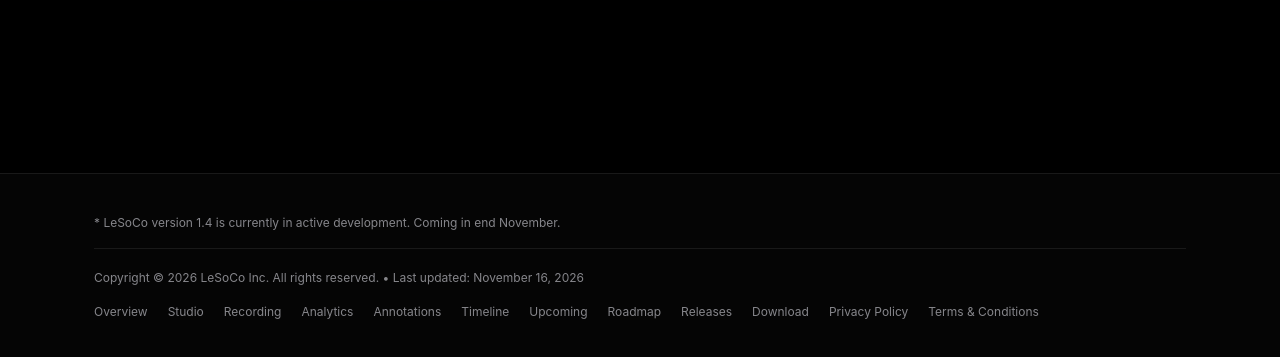
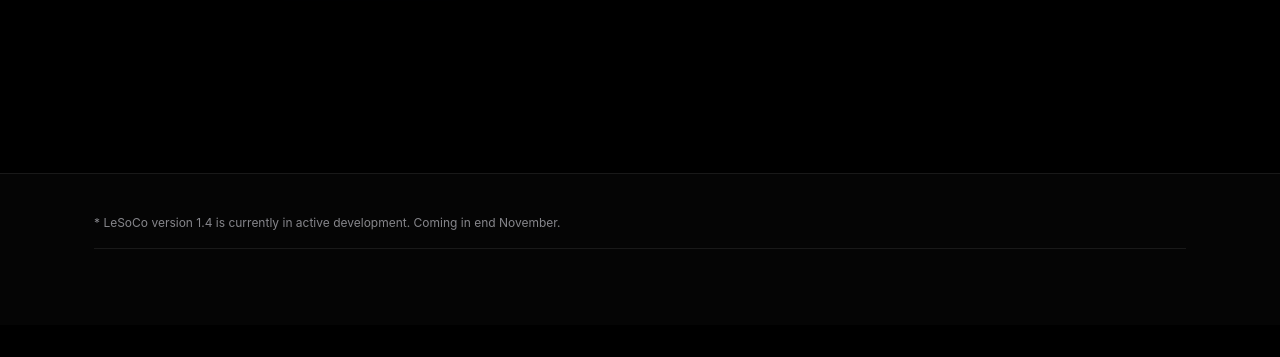
Before and after one commit to sniffuntidypond/LeSoCo-Website, a plain HTML site: page index.html in a window 1280 px wide. Shown: the part 627-984 px from the top of the page. After the commit the page ends 952 px from the top, so only its background shows below. Drawn offline with Linux system fonts and the light colour scheme.

Commit message:
Update index.html

```diff
--- a/index.html
+++ b/index.html
@@ -118,21 +118,6 @@
         * LeSoCo version 1.4 is currently in active development. Coming in end November.
       </div>
       <div class="apple-footer-bottom">
-        <div>Copyright &copy; <span id="year"></span> LeSoCo Inc. All rights reserved. &bull; Last updated: November 16, 2026</div>
-        <div class="apple-footer-links">
-          <a href="index.html">Overview</a>
-          <a href="studio.html">Studio</a>
-          <a href="recording.html">Recording</a>
-          <a href="analytics.html">Analytics</a>
-          <a href="annotations.html">Annotations</a>
-          <a href="timeline.html">Timeline</a>
-          <a href="upcoming.html">Upcoming</a>
-          <a href="roadmap.html">Roadmap</a>
-          <a href="releases.html">Releases</a>
-          <a href="https://github.com/sniffuntidypond/LeSoCo.git" target="_blank" rel="noopener noreferrer">Download</a>
-          <a href="privacy.html">Privacy Policy</a>
-          <a href="terms.html">Terms &amp; Conditions</a>
-        </div>
       </div>
     </div>
   </footer>
```
